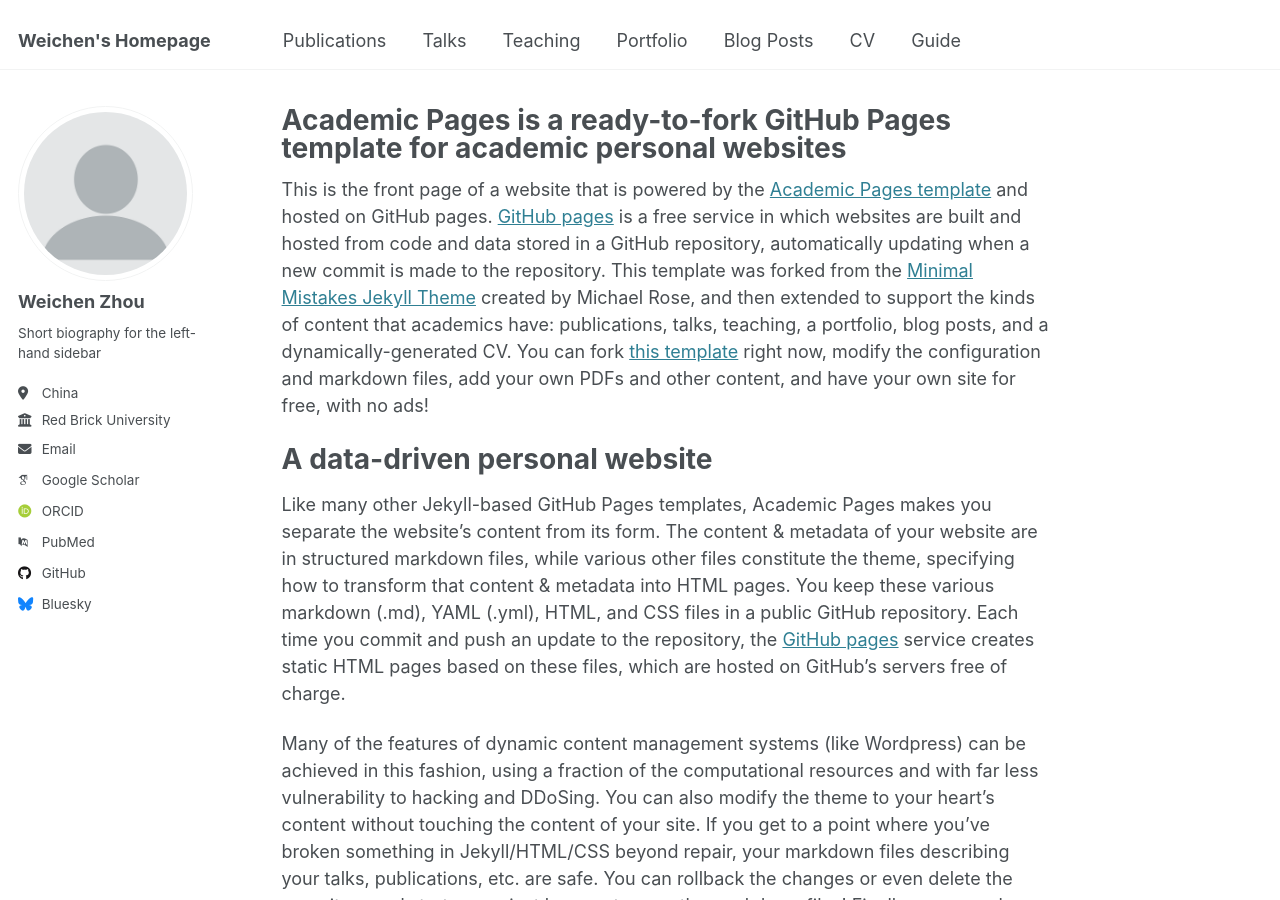
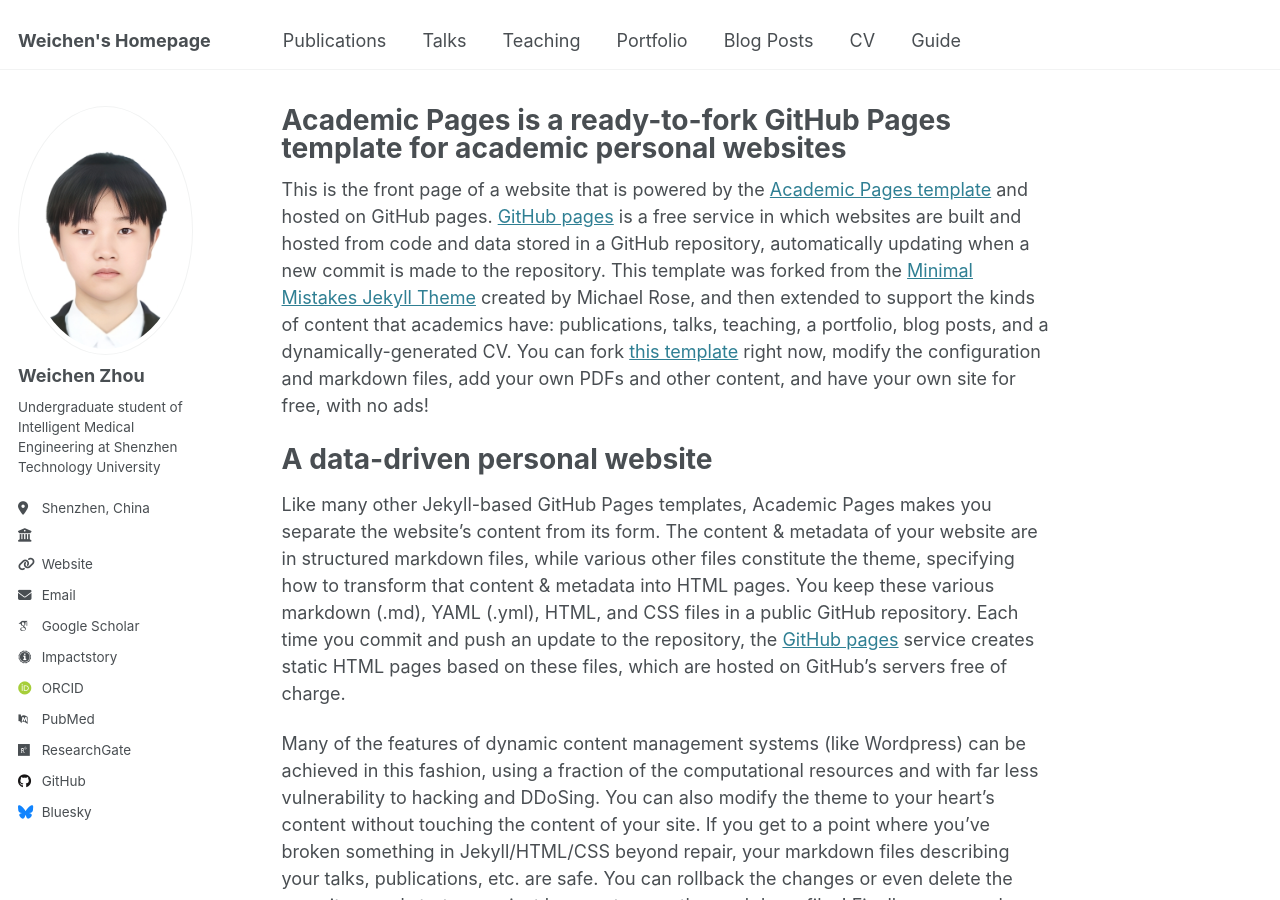
Before and after one commit to WEIC-7/WEIC-7.github.io, a Jekyll site: the page built from _pages/about.md, in a window 1280 px wide and 900 px high. Built offline with Jekyll 4.4.1, drawn with Linux system fonts in a browser that asks for light colours; some web fonts are replaced.

Commit message:
Update _config.yml

```diff
--- a/_config.yml
+++ b/_config.yml
@@ -20,30 +20,30 @@ repository               : "WEIC-7/WEIC-7.github.io"
 #               Additional customization can be done by editing /_includes/author-profile.html
 author:
   # Biographic information
-  avatar           : "profile.png"
+  avatar           : "sztu.jpg"
   name             : "Weichen Zhou"
   pronouns         : # example: "she/her"
-  bio              : "Short biography for the left-hand sidebar"
-  location         : "China"
-  employer         : "Red Brick University"
-  uri              : # URL
+  bio              : "Undergraduate student of Intelligent Medical Engineering at Shenzhen Technology University"
+  location         : "Shenzhen, China"
+  employer         : ""
+  uri              : "https://weic-7.github.io"
   email            : "zweic008@gmail.com"
 
   # Academic websites
   arxiv            : # URL - Update with the correct link to your profile
-  googlescholar    : "https://scholar.google.com/citations?user=PS_CX0AAAAAJ"
-  impactstory      : # URL
-  orcid            : "http://orcid.org/yourorcidurl"
+  googlescholar    : "https://scholar.google.com/citations?user=cIKyXT8AAAAJ&hl=en"
+  impactstory      : ""
+  orcid            : ""
   semantic         : # URL
-  pubmed           : "https://www.ncbi.nlm.nih.gov/pubmed/?term=john+snow"
-  researchgate     : # URL
+  pubmed           : ""
+  researchgate     : "https://www.researchgate.net/profile/Weichen-Zhou-7"
   scopus           : # URL
 
   # Repositories and software development
   bitbucket        : # Username - Update with your username on the site
   codepen          : # Username
   dribbble         : # Username
-  github           : "academicpages"
+  github           : "WEIC-7"
   kaggle           : # Username
   stackoverflow    : # User number or user number and name (i.e., use "1" or "1/jeff-atwood")
 
```
